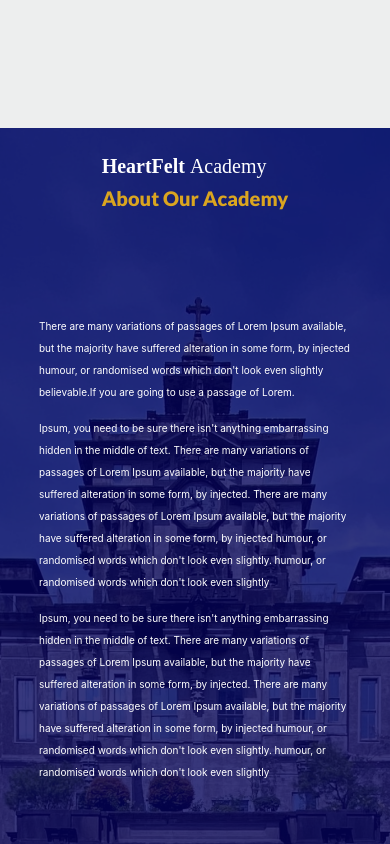
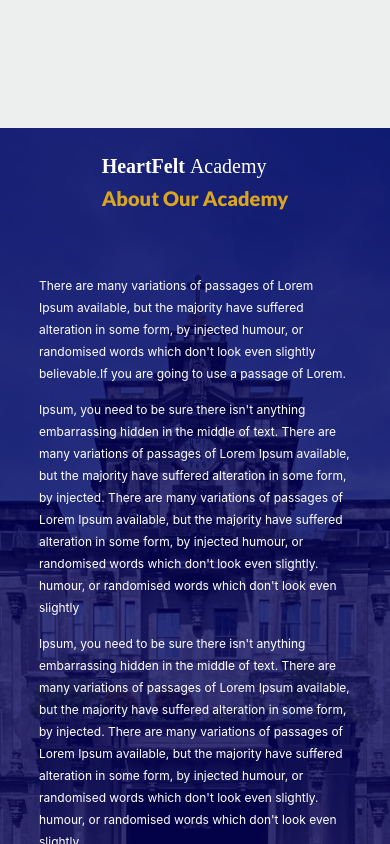
Before and after one commit to Mat-icon/HeartFelt-Academy, a React (Create React App) app: page / in a window 390 px wide. Shown: the part 1560-2404 px from the top of the page. Built offline with nearby package versions, Linux system fonts and the light colour scheme.

Commit message:
change scss

```diff
--- a/src/App.scss
+++ b/src/App.scss
@@ -598,7 +598,7 @@
 
   @media screen and (max-width: 480px) {
    max-width: 100%;
-   height: 150vh;
+   height: 130vh;
 
   }
 
@@ -684,8 +684,8 @@
        position: absolute;
        left: 50%;
        top: 50;
-       font-size: 10px;
-       margin-top: 10px;
+       font-size: 12px;
+       margin-top: -7px;
       }
 
 
```
